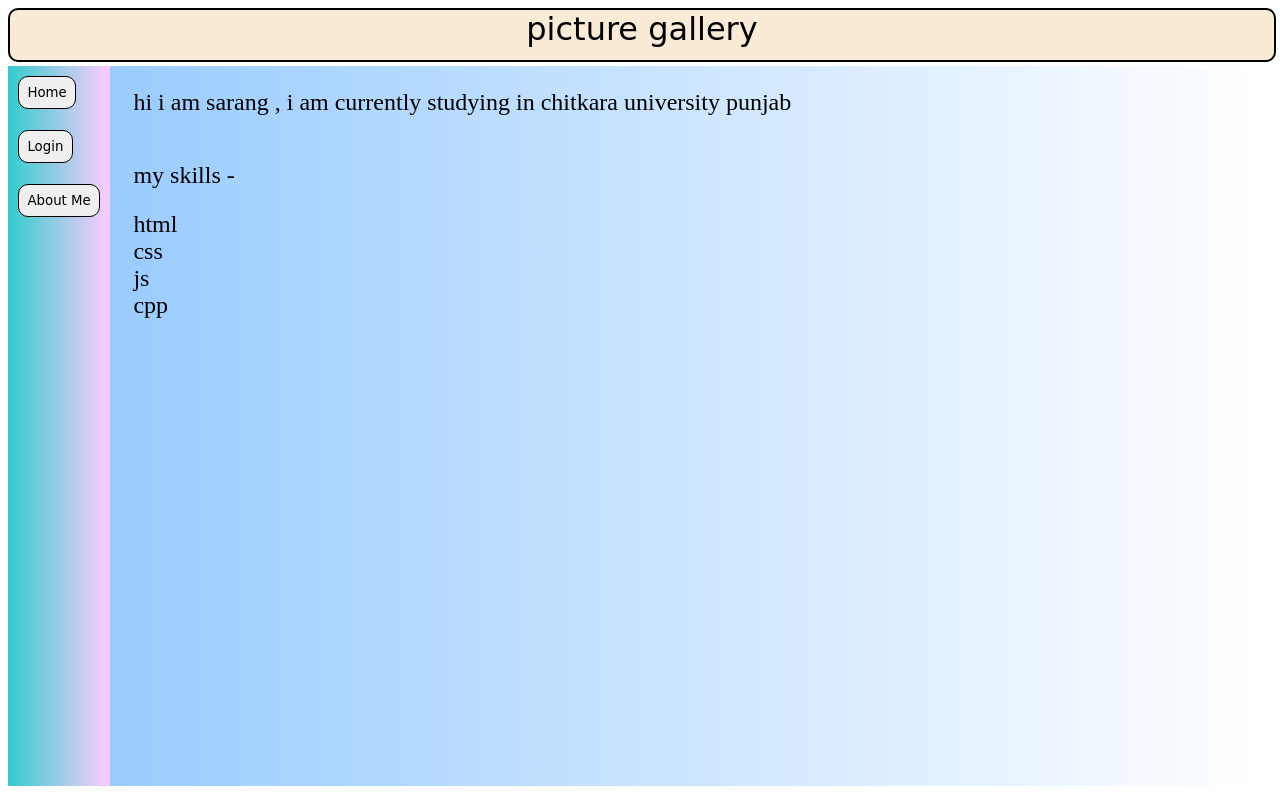
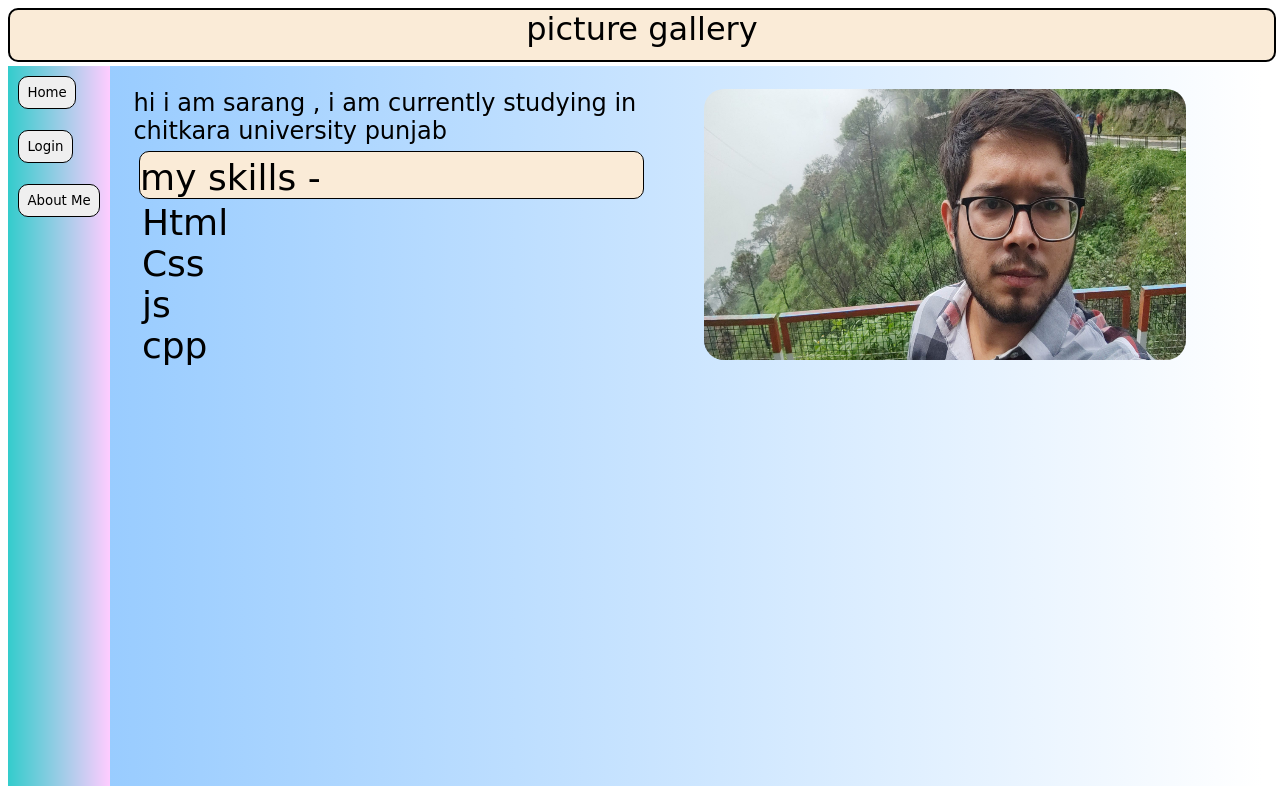
Before and after one commit to SarangGakhar/image-gallery, a plain HTML site: page aboutMe.html in a window 1280 px wide. Drawn offline with Linux system fonts and the light colour scheme; no server answers; a web font is replaced by a local one.

Commit message:
almost completed

```diff
--- a/aboutMe.html
+++ b/aboutMe.html
@@ -40,23 +40,54 @@
 
 
     <div class="aboutme">
-        hi i am sarang , i am currently studying in chitkara university punjab
+
+        <div class="about_me_txt"> hi i am sarang , i am currently studying in chitkara university punjab
+
+            <div class="skills">
+
+                <div class="my_skills">my skills -</div>
+
+                <div class="skill_list">
+
+
+
+                    <div class="html">Html</div>
+
+
+                    <div class="css">
+
+                        <span>Css</span>
+                         <span class="html_bar bar"></span>
+                    </div>
+                    <div class="js">js</div>
+                    <div class="cpp">cpp</div>
+                </div>
+
+            </div>
+        </div>
+
+
+        <div class="sarang_image">
+            <img src="sarang.jpg">
+        </div>
 
     </div>
 
-    <div class="skills">
+    <!-- <div class="skills">
 
-        my skills -
+        <div class="my_skills">my skills -</div>
 
         <div class="skill_list">
 
-            <div class="html">html</div>
+            <div class="html">
+                 html
+            </div>
             <div class="css">css</div>
             <div class="js">js</div>
             <div class="cpp">cpp</div>
         </div>
 
-    </div>
+    </div> -->
 
 
   </div>
--- a/style.css
+++ b/style.css
@@ -98,22 +98,39 @@
 
 .aboutme{
     font-size: 150%;
-    padding: 2%;
+    padding:2%;
+    font-family: 'Rubik Dirt', cursive;
+    display: flex;
+}
+
+.sarang_image{
+    width:70%;
+
+}
+
+.sarang_image img{
+    width:90%;
+    height:95%;
+    border-radius: 20px;
 }
 
 .skills{
     font-size: 150%;
-    padding: 2%;
+    padding: 1%;
+    font-family: 'Rubik Dirt', cursive;
 }
 
 .skill_list{
-    padding-top:2%;
+    padding:.5%;
 }
 .my_skills{
     background-color: antiquewhite;
-    width:50%;
+    width:90%;
+    /* padding:.5%; */
+    border: 1px solid;
+    border-radius:10px;
+    padding-top: 1%;
 
-    border: 1px solid;
 }
 
 .np{
```
Also changed, not shown: login.html (+2 -2 lines), sarang.jpg (added).
